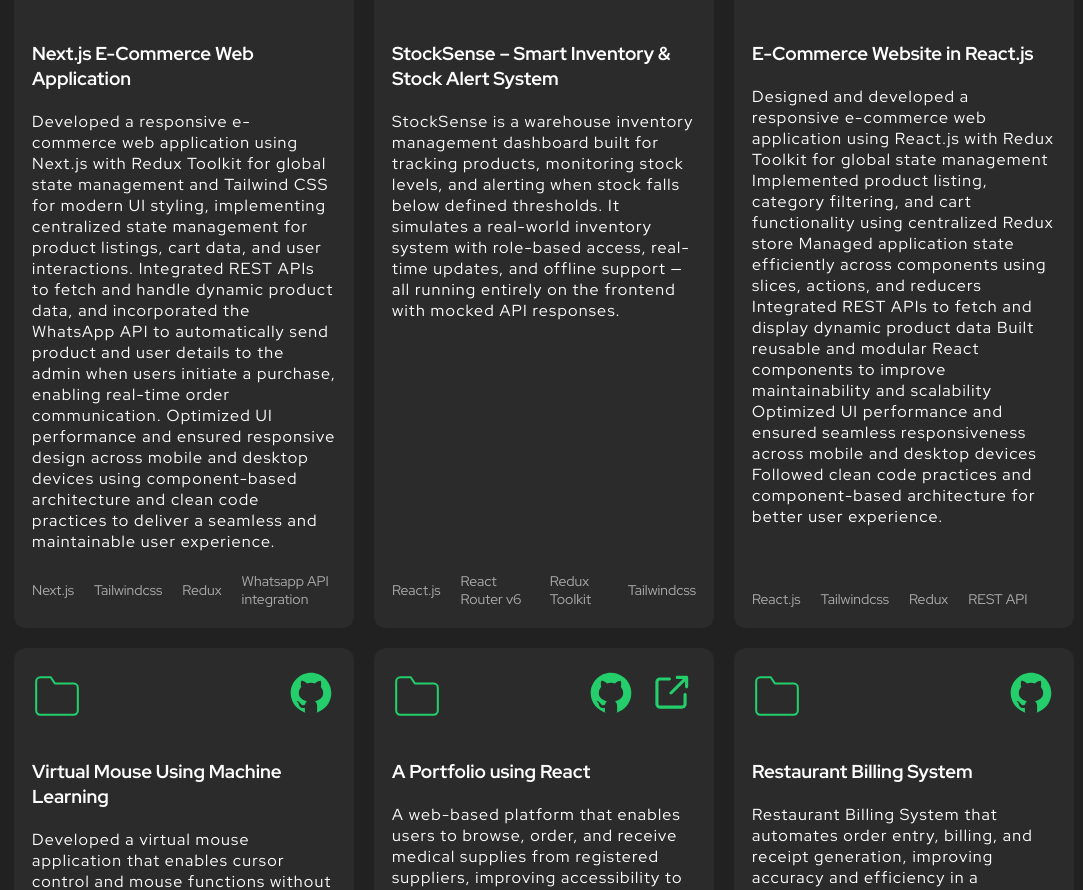
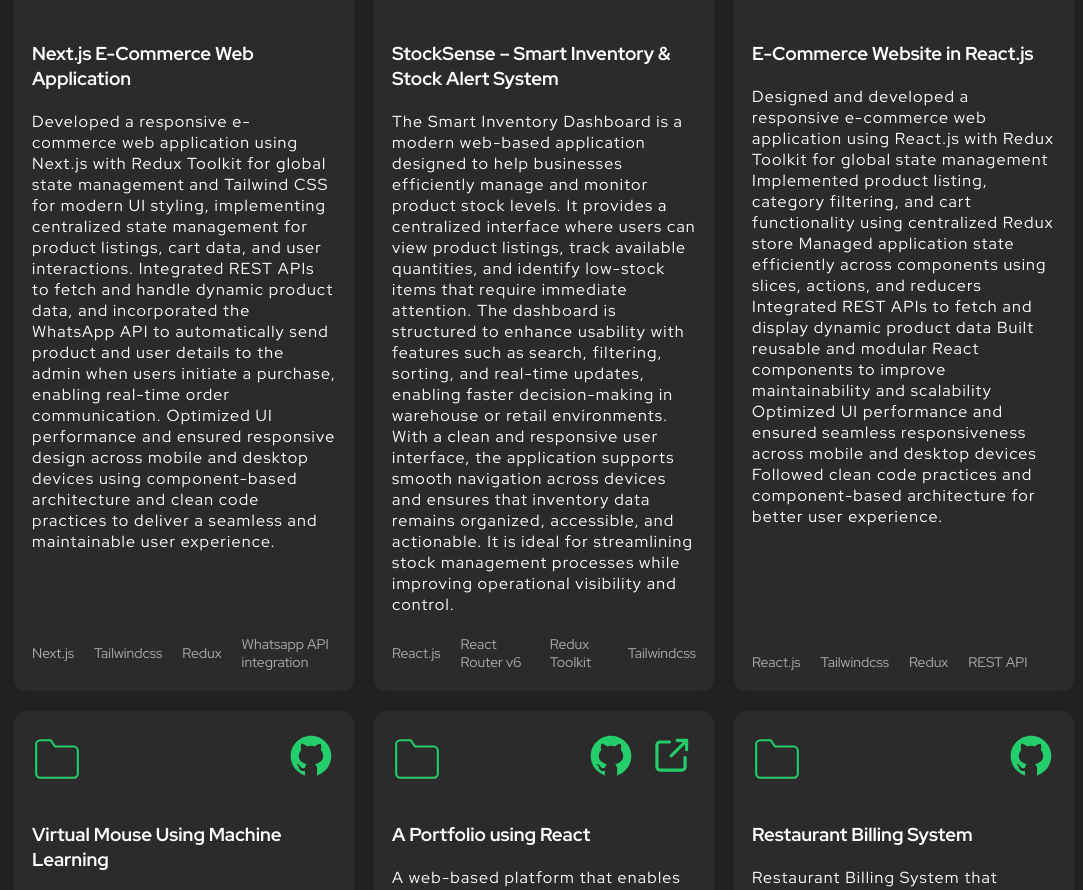
Before and after one commit to ezhilkrish002/portfolio, a React (Create React App) app: page / in a window 1280 px wide. Shown: the part 1554-2444 px from the top of the page, without its empty margins (96-1179 px from the left). Built offline with nearby package versions, Linux system fonts and the light colour scheme.

Commit message:
Revise project description for clarity and detail
Updated project description to provide a clearer overview of the Smart Inventory Dashboard features and benefits.

```diff
--- a/src/components/Project/Project.tsx
+++ b/src/components/Project/Project.tsx
@@ -19,7 +19,7 @@
   {
     title: "StockSense – Smart Inventory & Stock Alert System ",
     description:
-      "StockSense is a warehouse inventory management dashboard built for tracking products, monitoring stock levels, and alerting when stock falls below defined thresholds. It simulates a real-world inventory system with role-based access, real-time updates, and offline support — all running entirely on the frontend with mocked API responses.",
+      "The Smart Inventory Dashboard is a modern web-based application designed to help businesses efficiently manage and monitor product stock levels. It provides a centralized interface where users can view product listings, track available quantities, and identify low-stock items that require immediate attention. The dashboard is structured to enhance usability with features such as search, filtering, sorting, and real-time updates, enabling faster decision-making in warehouse or retail environments. With a clean and responsive user interface, the application supports smooth navigation across devices and ensures that inventory data remains organized, accessible, and actionable. It is ideal for streamlining stock management processes while improving operational visibility and control.",
     tech: ["React.js","React Router v6",  "Redux Toolkit" , "Tailwindcss", ],
     github: "https://github.com/ezhilkrish002/Inventory",
     live: "https://smart-inventory-dashboard-ten.vercel.app/",
```
